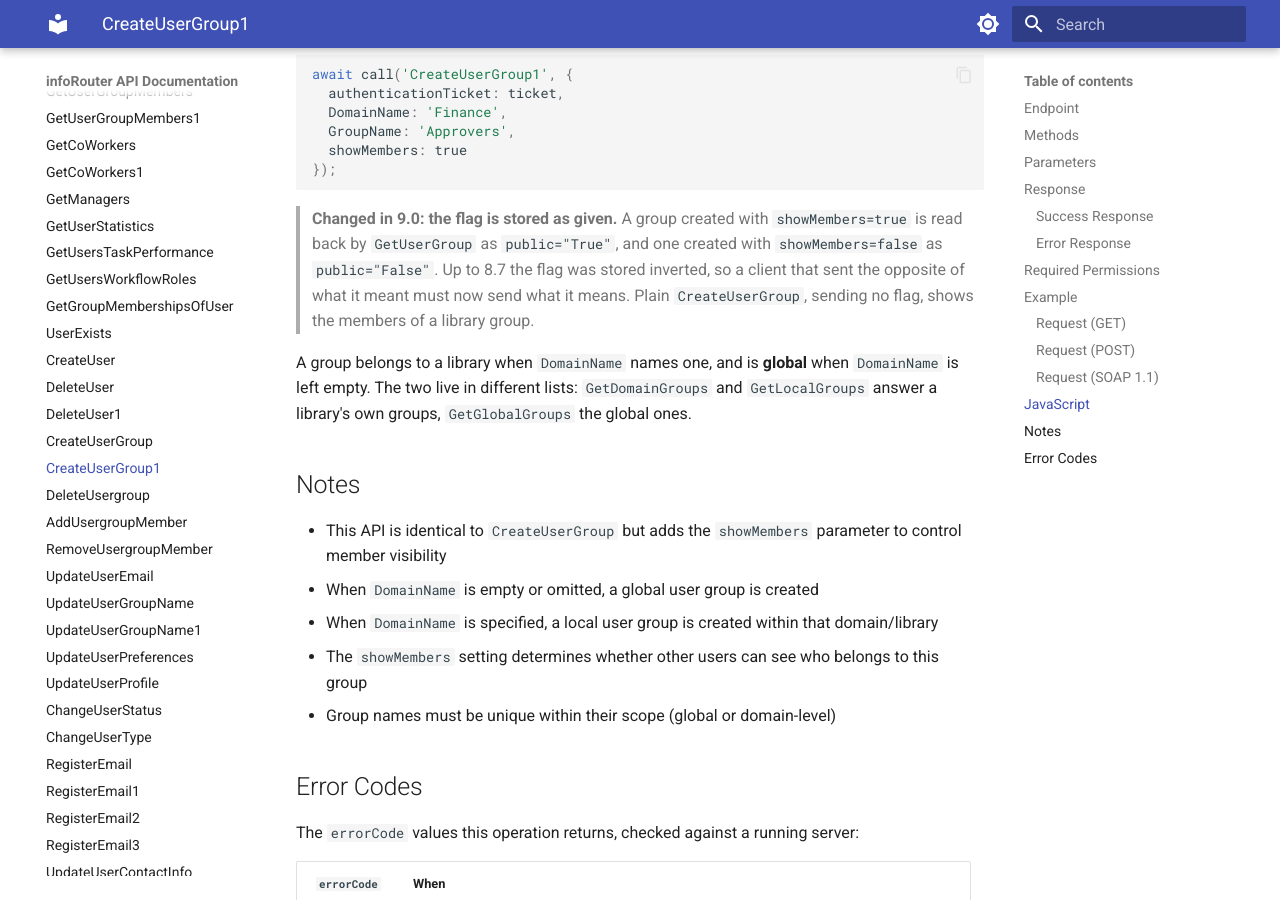
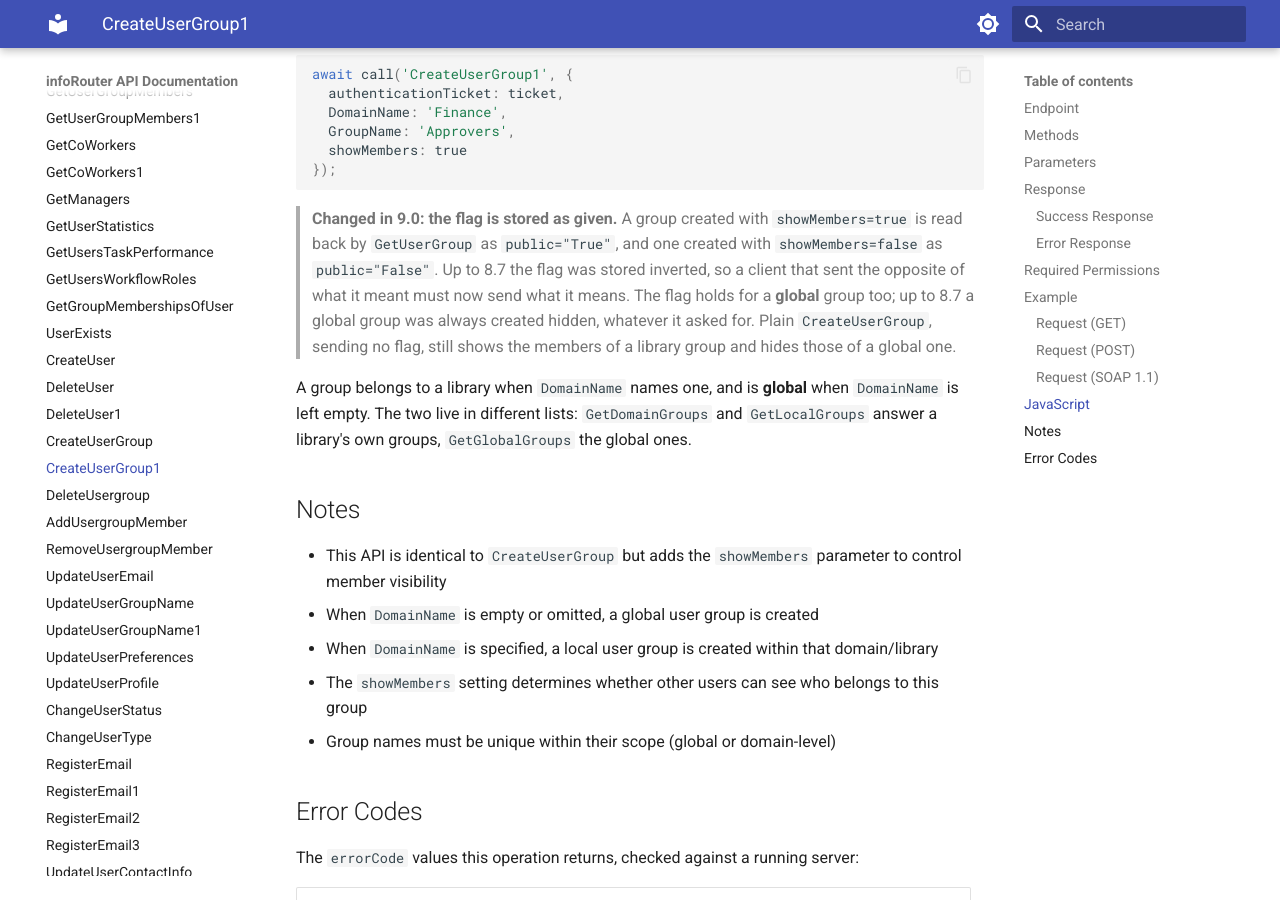
Before and after one commit to inforouter/apidocs, an MkDocs documentation site: the page built from docs/CreateUserGroup1.md, in a window 1280 px wide and 900 px high, scrolled down 2619 px. Built offline with MkDocs 1.6.1 and Material for MkDocs 9.7.7, drawn with Linux system fonts in a browser that asks for light colours.

Commit message:
CreateUserGroup / CreateUserGroup1: member visibility defaults, and the flag holds for global groups
Co-Authored-By: Claude Opus 5.5 <noreply@anthropic.com>

```diff
--- a/docs/CreateUserGroup1.md
+++ b/docs/CreateUserGroup1.md
@@ -111,7 +111,9 @@ await call('CreateUserGroup1', {
 > **Changed in 9.0: the flag is stored as given.** A group created with `showMembers=true` is read back
 > by `GetUserGroup` as `public="True"`, and one created with `showMembers=false` as `public="False"`.
 > Up to 8.7 the flag was stored inverted, so a client that sent the opposite of what it meant must
-> now send what it means. Plain `CreateUserGroup`, sending no flag, shows the members of a library group.
+> now send what it means. The flag holds for a **global** group too; up to 8.7 a global group was always
+> created hidden, whatever it asked for. Plain `CreateUserGroup`, sending no flag, still shows the members
+> of a library group and hides those of a global one.
 
 A group belongs to a library when `DomainName` names one, and is **global** when `DomainName` is
 left empty. The two live in different lists: `GetDomainGroups` and `GetLocalGroups` answer a
```
Also changed, not shown: docs/CreateUserGroup.md (+1 -1 lines).
